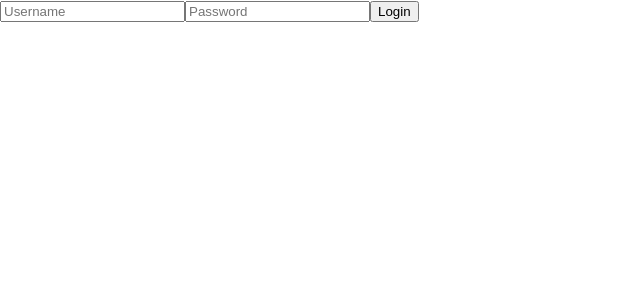
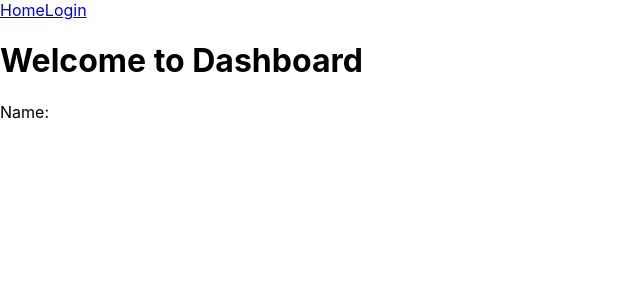
Before and after one commit to ETorresM2/edogram-client, a React (Create React App) app in the folder edogram/: page /dashboard in a window 1280 px wide. Shown: the top 300 px of the page, without its empty margins (0-640 px from the left). Built offline with nearby package versions, Linux system fonts and the light colour scheme.

Commit message:
gets user object and passes it to dashboard

```diff
--- a/edogram/src/App.js
+++ b/edogram/src/App.js
@@ -1,12 +1,39 @@
-import React from 'react';
-import Login from "./components/login"
+import React from "react";
+import Login from "./components/login";
+import Landing from "./components/landing";
+import Dashboard from "./components/dashboard";
+import { BrowserRouter, Route, Link } from "react-router-dom";
 
-function App() {
-  return (
-    <div>
-      <Login/>
-    </div>
-  );
+class App extends React.Component {
+  constructor() {
+    super();
+    this.state = {
+      user: {}
+    };
+  }
+
+  pullUserFromLogin=(childData) => {
+    this.setState({user: childData})
+  }
+
+  render() {
+    return (
+      <div>
+        <BrowserRouter>
+          <div>
+            <Link to="/">Home</Link>
+            <Link to="/login">Login</Link>
+          </div>
+          <Route exact path="/" component={Landing} />
+          <Route path="/login" render={props => <Login {...props} callback={this.pullUserFromLogin}/>} />
+          <Route
+            path="/dashboard"
+            render={props => <Dashboard {...props} user={this.state.user} />}
+          />
+        </BrowserRouter>
+      </div>
+    );
+  }
 }
 
 export default App;
--- /dev/null
+++ b/edogram/src/components/dashboard.js
@@ -0,0 +1,30 @@
+import React from "react";
+
+import axios from "axios";
+
+class Dashboard extends React.Component {
+  constructor() {
+    super();
+    this.state = {
+      user: {}
+    };
+  }
+
+  componentDidMount = () => {
+    this.setState([this.state.user, this.props.user]);
+
+  }
+
+
+  render() {
+    return (
+      <div>
+        <h1>Welcome to Dashboard</h1>
+
+        <p>Name: {this.props.user.username} </p>
+      </div>
+    );
+  }
+}
+
+export default Dashboard;
--- /dev/null
+++ b/edogram/src/components/history.js
@@ -0,0 +1,3 @@
+import {createBrowserHistory} from "history"
+
+export default createBrowserHistory
--- /dev/null
+++ b/edogram/src/components/landing.js
@@ -0,0 +1,12 @@
+import React from "react"
+
+const Landing = () => {
+    return(
+        <div>
+            <h1>Welcome to Edogram</h1>
+        </div>
+    )
+
+}
+
+export default Landing
--- a/edogram/src/components/login.js
+++ b/edogram/src/components/login.js
@@ -1,4 +1,5 @@
 import React from "react";
+
 import axios from "axios";
 
 class Login extends React.Component {
@@ -14,11 +15,22 @@ class Login extends React.Component {
     };
   }
 
+  sendUser = () => {
+    this.props.callback(this.state.user)
+  }
+  getUser = response => {
+    this.setState({ user: response.data });
+    console.log(this.state.user);
+    if (this.state.user) {
+      this.sendUser()
+      this.props.history.push("/dashboard");
+    }
+  };
   submitHandler = event => {
     event.preventDefault();
     axios
       .post("http://localhost:5000/login", this.state.creds)
-      .then(response => this.setState({user: response.data}))
+      .then(response => this.getUser(response))
       .catch(error => console.log(error));
     this.setState({
       creds: {
@@ -37,22 +49,23 @@ class Login extends React.Component {
       }
     });
   };
+
   render() {
     return (
-      <div>
+      <div >
         <form onSubmit={this.submitHandler}>
           <input
             type="text"
             name="username"
             placeholder="Username"
-            value= {this.state.creds.username}
+            value={this.state.creds.username}
             onChange={this.changeHandler}
           />
           <input
             type="text"
             name="password"
             placeholder="Password"
-            value = {this.state.creds.password}
+            value={this.state.creds.password}
             onChange={this.changeHandler}
           />
           <button type="submit">Login</button>
```
Also changed, not shown: edogram/src/components/loginContext.js (added, +12 -0 lines). Lines whose indentation alone changed are shown as unchanged.
